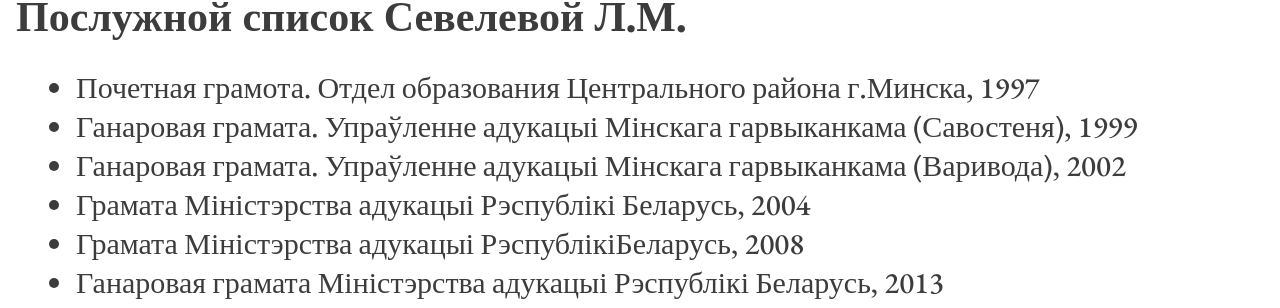
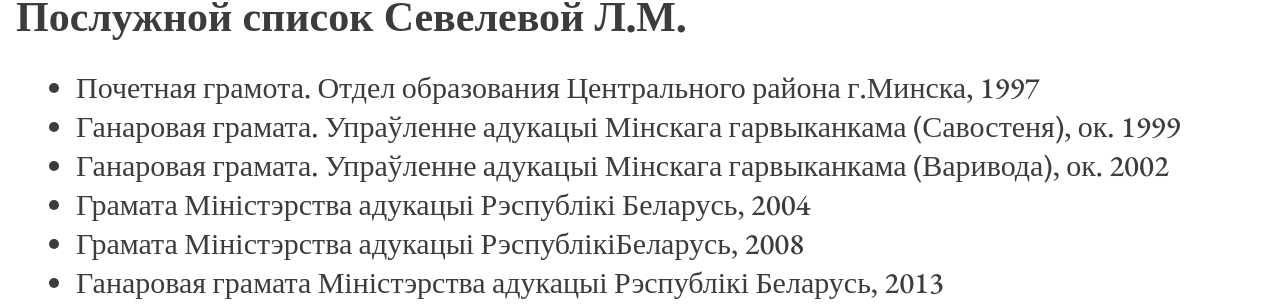
Before and after one commit to seveleva/seveleva, a Jekyll site: the page built from cv.md, in a window 1280 px wide. Shown: the part 703-1011 px from the top of the page. Built offline with Jekyll 4.4.1, drawn with Linux system fonts in a browser that asks for light colours.

Commit message:
Update cv.md

```diff
--- a/cv.md
+++ b/cv.md
@@ -10,8 +10,8 @@ description: Послужной список Севелевой Л.М.
 ## Послужной список Севелевой Л.М.
 
 - Почетная грамота. Отдел образования Центрального района г.Минска, 1997
-- Ганаровая грамата. Упраўленне адукацыі Мінскага гарвыканкама (Савостеня), 1999
-- Ганаровая грамата. Упраўленне адукацыі Мінскага гарвыканкама (Варивода), 2002
+- Ганаровая грамата. Упраўленне адукацыі Мінскага гарвыканкама (Савостеня), ок. 1999
+- Ганаровая грамата. Упраўленне адукацыі Мінскага гарвыканкама (Варивода), ок. 2002
 - Грамата Міністэрства адукацыі Рэспублікі Беларусь, 2004
 - Грамата Міністэрства адукацыі РэспублікіБеларусь, 2008
 - Ганаровая грамата Міністэрства адукацыі Рэспублікі Беларусь, 2013
```
